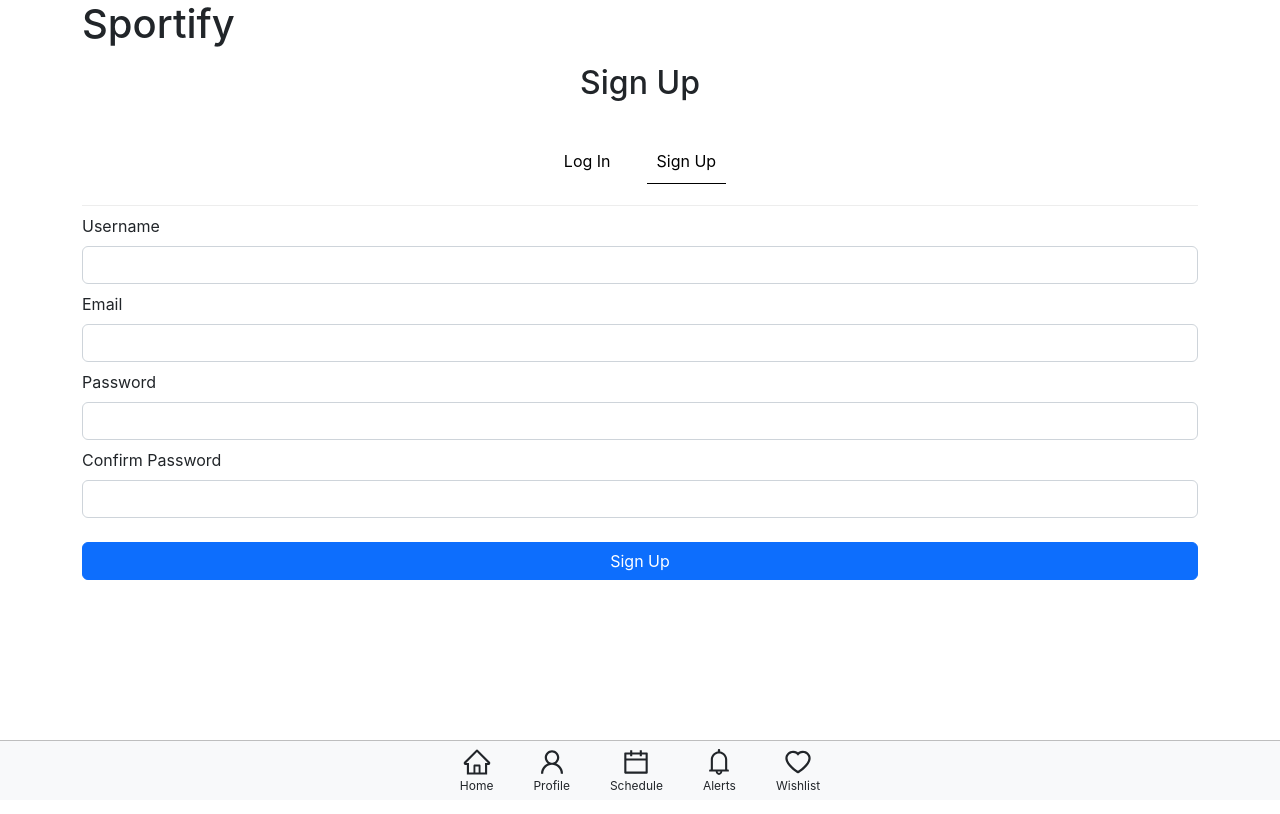
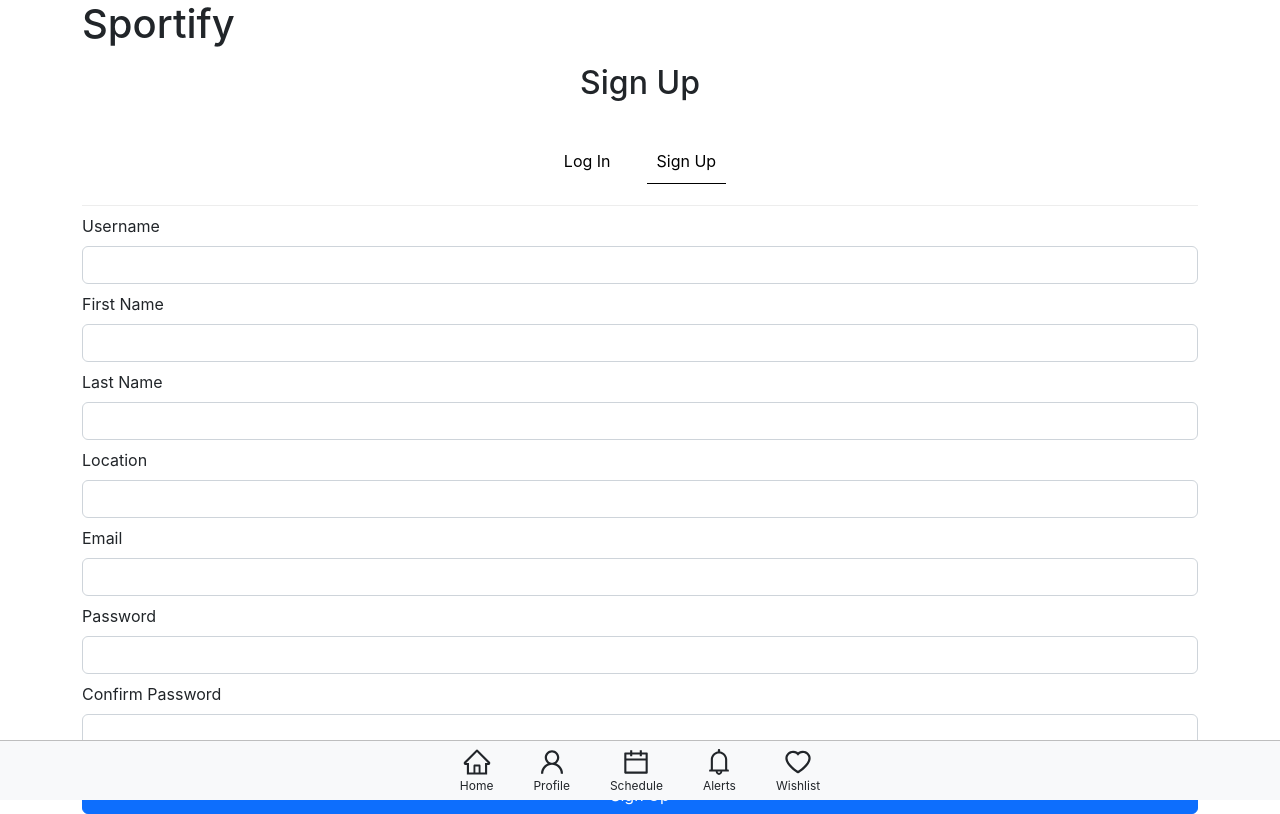
Before and after one commit to swells2020/sportify-project, a React (Create React App) app: page /signup in a window 1280 px wide. Built offline with nearby package versions, Linux system fonts and the light colour scheme; no server answers.

Commit message:
adds profile creation on signup.

```diff
--- a/src/react-components/Signup.js
+++ b/src/react-components/Signup.js
@@ -7,13 +7,15 @@ import "./signup.css";
 const SignUp = ({ setLoginComponent }) => {
   const [error, setError] = useState();
   const [loading, setLoading] = useState();
+  const firstNameRef = useRef();
+  const lastNameRef = useRef();
+  const locationRef = useRef();
   const usernameRef = useRef();
   const emailRef = useRef();
   const passwordRef = useRef();
   const passwordConfirmRef = useRef();
   const navigate = useNavigate();
   const { signUp } = useAuth();
-
 
   function switchComponent() {
     setLoginComponent("Log In");
@@ -29,7 +31,14 @@ const SignUp = ({ setLoginComponent }) => {
     try {
       setError("");
       setLoading(true);
-      await signUp(usernameRef.current.value, emailRef.current.value, passwordRef.current.value)
+      await signUp(
+        usernameRef.current.value,
+        firstNameRef.current.value,
+        lastNameRef.current.value,
+        locationRef.current.value,
+        emailRef.current.value,
+        passwordRef.current.value
+      );
     } catch (error) {
       setError("Failed to create an account, please try again.");
       setLoading(false);
@@ -73,7 +82,35 @@ const SignUp = ({ setLoginComponent }) => {
         <Form onSubmit={handleSubmit}>
           <Form.Group id="username">
             <Form.Label className="mt-2">Username</Form.Label>
-            <Form.Control type="username" ref={usernameRef} required></Form.Control>
+            <Form.Control
+              type="username"
+              ref={usernameRef}
+              required
+            ></Form.Control>
+          </Form.Group>
+          <Form.Group id="firstName">
+            <Form.Label className="mt-2">First Name</Form.Label>
+            <Form.Control
+              type="firstName"
+              ref={firstNameRef}
+              required
+            ></Form.Control>
+          </Form.Group>
+          <Form.Group id="lastName">
+            <Form.Label className="mt-2">Last Name</Form.Label>
+            <Form.Control
+              type="lastName"
+              ref={lastNameRef}
+              required
+            ></Form.Control>
+          </Form.Group>
+          <Form.Group id="Location">
+            <Form.Label className="mt-2">Location</Form.Label>
+            <Form.Control
+              type="location"
+              ref={locationRef}
+              required
+            ></Form.Control>
           </Form.Group>
           <Form.Group id="email">
             <Form.Label className="mt-2">Email</Form.Label>
--- a/src/react-contexts/AuthenticationContext.js
+++ b/src/react-contexts/AuthenticationContext.js
@@ -44,16 +44,24 @@ export function AuthenticationContextProvider({ children }) {
   const [currentUser, setCurrentUser] = useState();
   const [loading, setLoading] = useState(true);
 
-  function signUp(username, email, password) {
+  function signUp(username, firstName, lastName, location, email, password) {
     const user = {};
     createUserWithEmailAndPassword(auth, email, password)
       .then(({ user }) => {
         const documentRef = doc(db, "users", user.uid);
         const data = {
           username: username,
+          firstName: firstName,
+          lastName: lastName,
+          location:location,
           email: email,
           uid: user.uid,
           sports: [],
+          friends: [],
+          following: [],
+          events: [],
+          wishlist: [],
+          hostRating: [],
         };
         user = data;
         return setDoc(documentRef, data);
```
